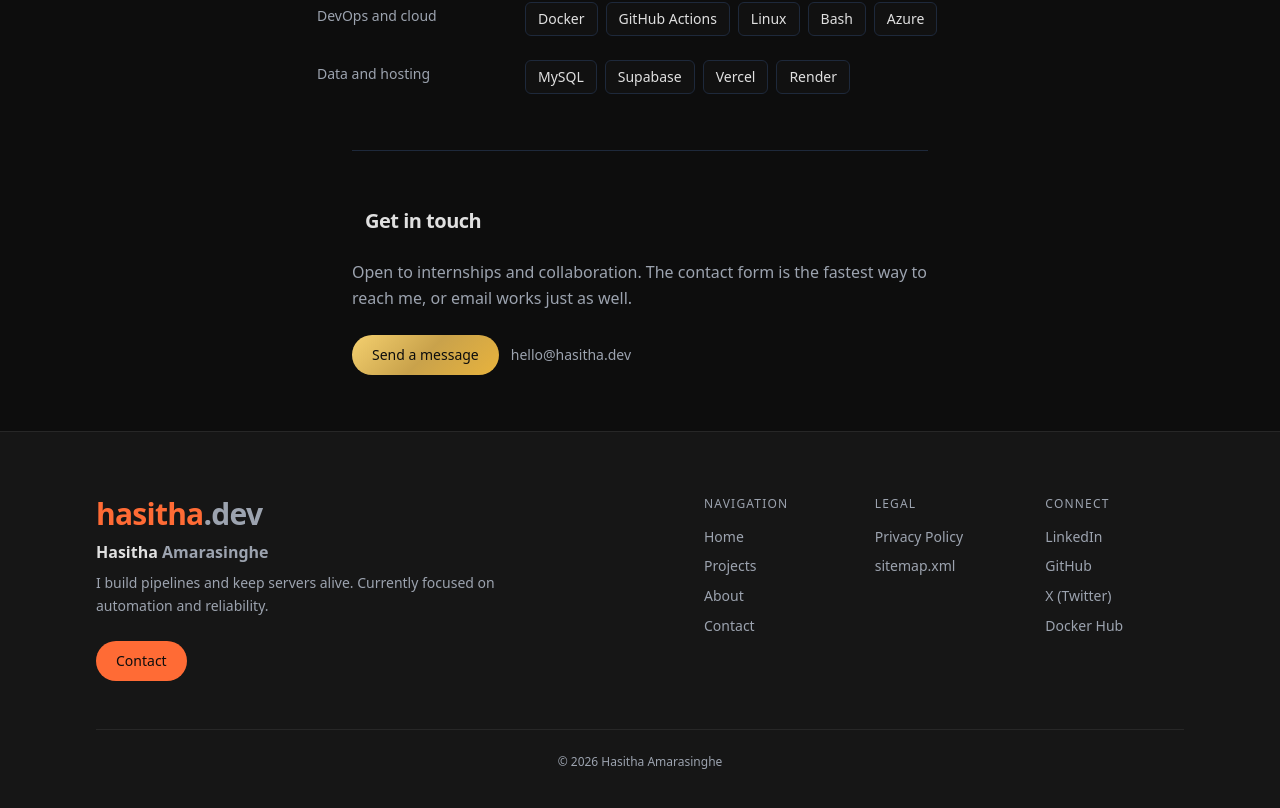
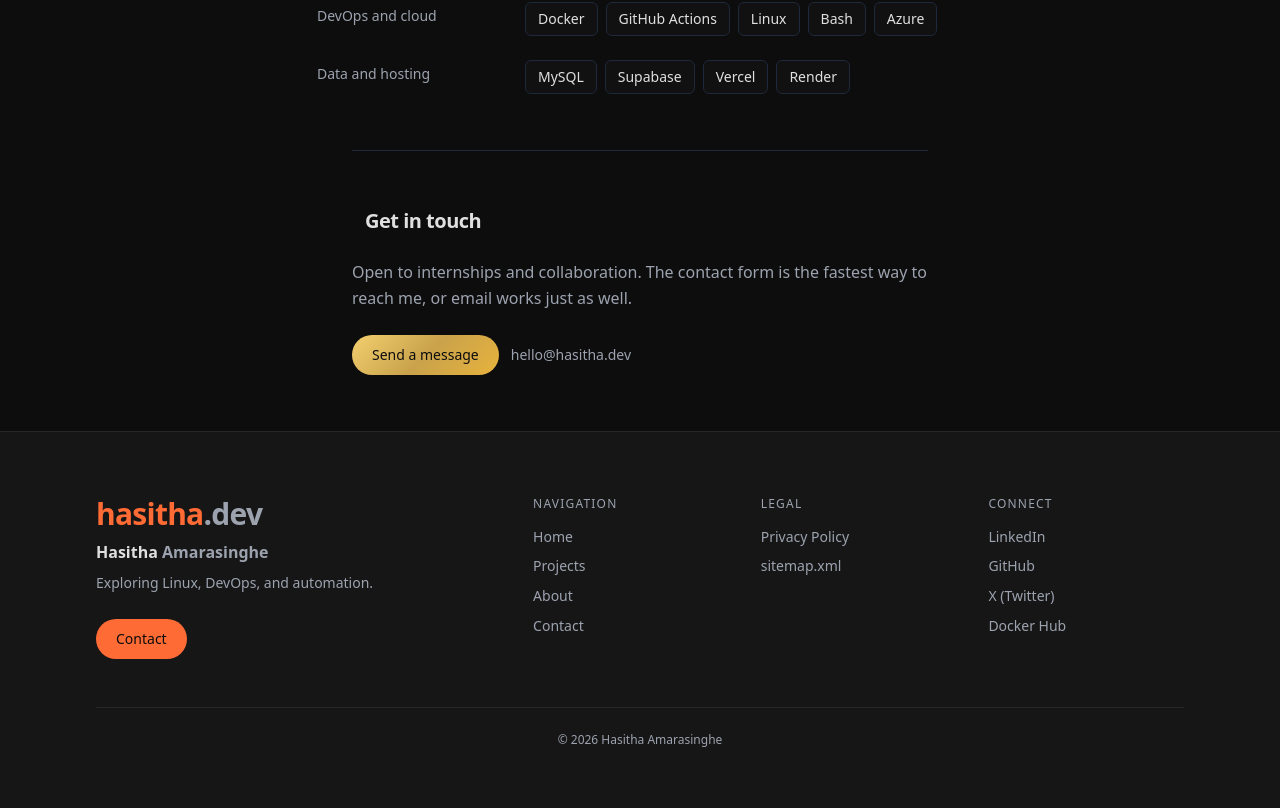
Before and after one commit to hasithaea/hasitha-dev, a Next.js app: page / in a window 1280 px wide. Shown: the part 1806-2614 px from the top of the page. Built offline with nearby package versions, Linux system fonts and the light colour scheme; no server answers.

Commit message:
copy: update footer tagline (#33)

```diff
--- a/components/Footer.tsx
+++ b/components/Footer.tsx
@@ -57,7 +57,7 @@ export default function Footer({ variant = "full" }: FooterProps) {
             </h2>
 
             <p className="text-sm leading-relaxed text-text-muted">
-              I build pipelines and keep servers alive. Currently focused on automation and reliability.
+              Exploring Linux, DevOps, and automation.
             </p>
 
             <div className="mt-4 inline-flex items-center flex-wrap gap-4">
```
